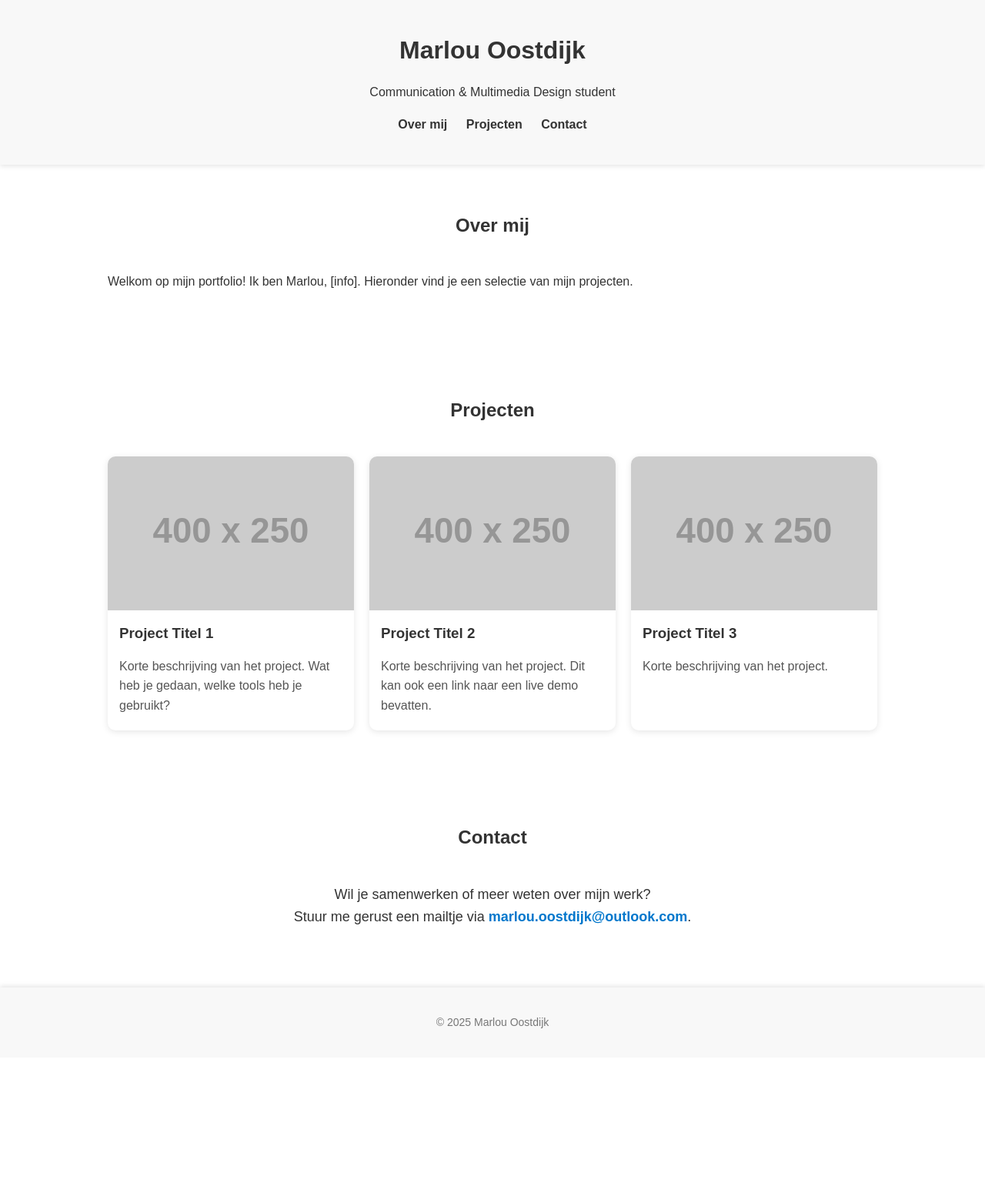
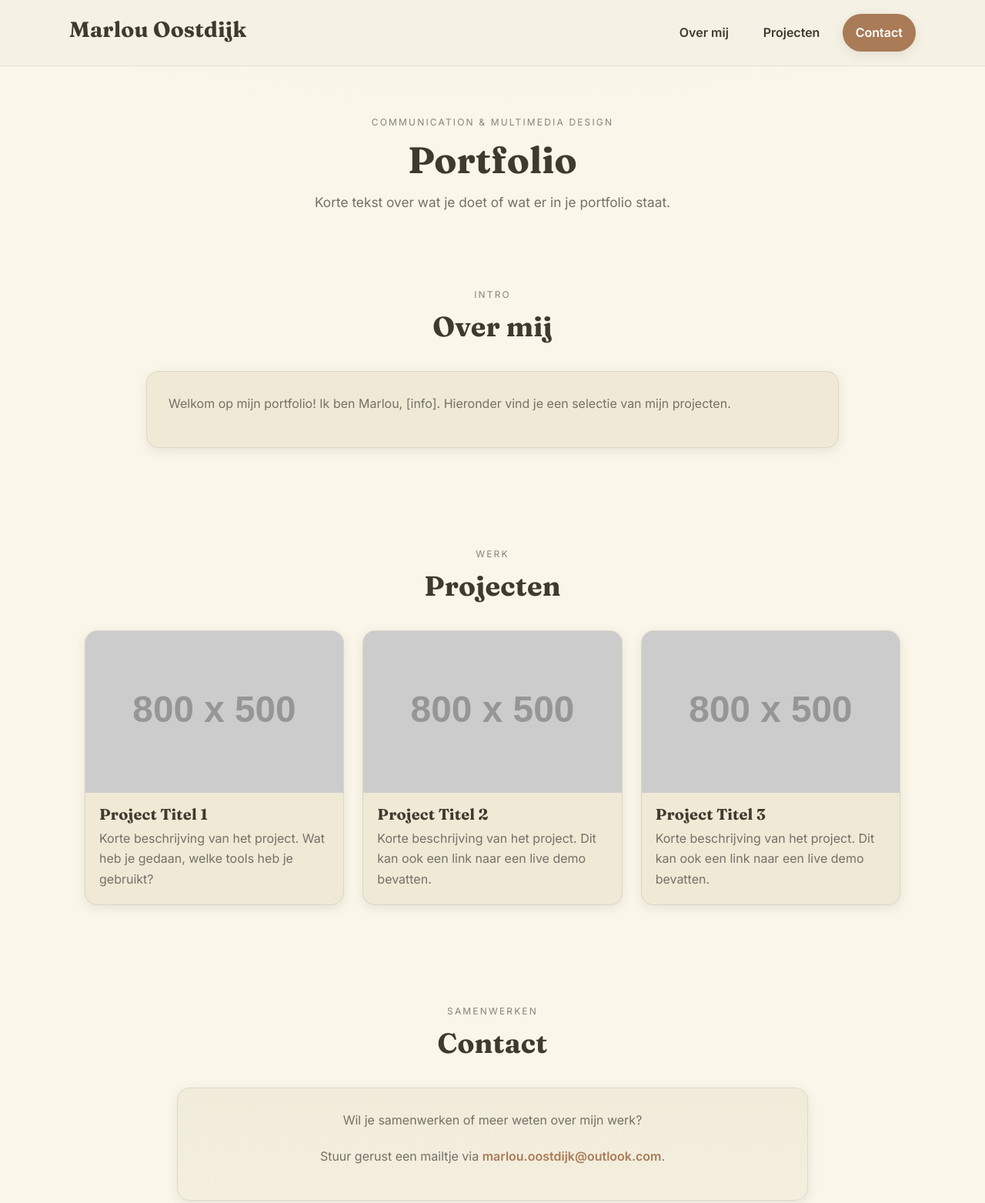
Before and after one commit to MarlouOostdijk/marlouoostdijk.github.io, a plain HTML site: page index.html in a window 1280 px wide. Shown: the top 1563 px of the page at 77% size. Before the commit the page ends 1374 px from the top, so only its background shows below. Drawn offline with Linux system fonts and the light colour scheme; placeholder pictures from the web are drawn by us.

Commit message:
Marlou Oostdijk - Portfolio [Version 2.0]

```diff
--- a/index.html
+++ b/index.html
@@ -4,59 +4,105 @@
   <meta charset="utf-8">
   <meta name="viewport" content="width=device-width, initial-scale=1.0">
   <title>Marlou Oostdijk - Portfolio</title>
+
+  <!-- Webfonts -->
+  <link rel="preconnect" href="https://fonts.gstatic.com" crossorigin>
+  <link href="https://fonts.googleapis.com/css2?family=Fraunces:opsz,wght@9..144,600;9..144,700&family=Inter:wght@400;500;600&display=swap" rel="stylesheet">
+
   <link rel="stylesheet" href="styles.css">
 </head>
 <body>
   <header>
+    <div class="container header-inner">
+      <div>
         <h1>Marlou Oostdijk</h1>
-        <p>Communication & Multimedia Design student</p>
+      </div>
       <nav>
         <a href="#about">Over mij</a>
         <a href="#projects">Projecten</a>
-            <a href="#contact">Contact</a>
+        <a class="btn" href="#contact">Contact</a>
       </nav>
+    </div>
   </header>
 
+  <main>
+    <section class="hero">
+      <div class="container center">
+        <div class="eyebrow">Communication & Multimedia Design</div>
+        <h2 class="hero-title">Portfolio</h2>
+        <p class="lead">Korte tekst over wat je doet of wat er in je portfolio staat.</p>
+      </div>
+    </section>
+
     <section id="about">
+      <div class="container">
+        <div class="section-head">
+          <div class="eyebrow">Intro</div>
           <h2>Over mij</h2>
-        <p>
-            Welkom op mijn portfolio! Ik ben Marlou, [info]. Hieronder vind je een selectie
-            van mijn projecten.
-        </p>
+        </div>
+        <div class="about-card">
+          <p>Welkom op mijn portfolio! Ik ben Marlou, [info]. Hieronder vind je een selectie van mijn projecten.</p>
+        </div>
+      </div>
     </section>
 
     <section id="projects">
+      <div class="container">
+        <div class="section-head">
+          <div class="eyebrow">Werk</div>
           <h2>Projecten</h2>
+        </div>
+
         <div class="projects-grid">
           <div class="project">
-                <img src="https://placehold.co/400x250" alt="Project 1">
+            <a class="project-link" href="project-template.html">
+              <img class="project-media" src="https://placehold.co/800x500" alt="Project 1">
+              <div class="project-body">
                 <h3>Project Titel 1</h3>
                 <p>Korte beschrijving van het project. Wat heb je gedaan, welke tools heb je gebruikt?</p>
               </div>
+            </a>
+          </div>
 
           <div class="project">
-                <img src="https://placehold.co/400x250" alt="Project 2">
+            <a class="project-link" href="project-template.html">
+              <img class="project-media" src="https://placehold.co/800x500" alt="Project 2">
+              <div class="project-body">
                 <h3>Project Titel 2</h3>
                 <p>Korte beschrijving van het project. Dit kan ook een link naar een live demo bevatten.</p>
               </div>
+            </a>
+          </div>
 
           <div class="project">
-                <img src="https://placehold.co/400x250" alt="Project 3">
+            <a class="project-link" href="project-template.html">
+              <img class="project-media" src="https://placehold.co/800x500" alt="Project 3">
+              <div class="project-body">
                 <h3>Project Titel 3</h3>
-                <p>Korte beschrijving van het project.</p>
+                <p>Korte beschrijving van het project. Dit kan ook een link naar een live demo bevatten.</p>
+              </div>
+            </a>
+          </div>
         </div>
       </div>
     </section>
 
     <section id="contact">
+      <div class="container">
+        <div class="section-head">
+          <div class="eyebrow">Samenwerken</div>
           <h2>Contact</h2>
-        <p>
-            Wil je samenwerken of meer weten over mijn werk?
-            <br>
-            Stuur me gerust een mailtje via
+        </div>
+        <div class="contact-card">
+          <p>Wil je samenwerken of meer weten over mijn werk?</p>
+          <p class="mt-20">
+            Stuur gerust een mailtje via
             <a href="mailto:marlou.oostdijk@outlook.com">marlou.oostdijk@outlook.com</a>.
           </p>
+        </div>
+      </div>
     </section>
+  </main>
 
   <footer>
     <p>&copy; 2025 Marlou Oostdijk</p>
--- a/styles.css
+++ b/styles.css
@@ -1,113 +1,216 @@
-/* Basisstijl */
-body {
-    font-family: Arial, sans-serif;
-    margin: 0;
-    line-height: 1.6;
-    color: #333;
-    background-color: #fff;
+/* Design tokens (frisser earthy palette) */
+:root{
+  --bg: #FAF6E9;        /* frisse cream (minder gelig) */
+  --surface: #EFE9D6;   /* koeler zand voor sections/cards */
+  --muted: #C2BBA3;     /* zachte neutrale border */
+  --ink: #3F3A2E;       /* donkerder, neutraler tekst */
+  --ink-soft: color-mix(in oklab, #3F3A2E, white 30%);
+  --primary: #A97B57;   /* warm accent, minder oranje */
+  --primary-ink: #FFFFFF;
+  --radius-lg: 16px;
+  --radius-sm: 10px;
+  --shadow-sm: 0 4px 14px rgba(63,58,46,0.10);
+  --shadow-md: 0 10px 30px rgba(63,58,46,0.12);
+  --container: 1100px;
+
+  /* Header/Footer tint */
+  --bar-bg: color-mix(in oklab, var(--surface), white 35%);
+  --bar-border: color-mix(in oklab, var(--muted), white 55%);
+  --bar-ink: var(--ink);
 }
 
-h1, h2, h3 {
-    margin-top: 0;
+/* Base */
+html { scroll-behavior: smooth; }
+*, *::before, *::after { box-sizing: border-box; }
+body{
+  margin: 0;
+  color: var(--ink);
+  background: var(--bg);
+  font-family: "Inter", system-ui, -apple-system, Segoe UI, Roboto, "Helvetica Neue", Arial, "Noto Sans", "Apple Color Emoji", "Segoe UI Emoji", "Segoe UI Symbol", "Noto Color Emoji";
+  line-height: 1.65;
+  font-size: 16px;
+  -webkit-font-smoothing: antialiased;
+  -moz-osx-font-smoothing: grayscale;
+}
+h1, h2, h3{
+  margin: 0 0 .5rem 0;
+  line-height: 1.2;
+  font-family: "Fraunces", ui-serif, Georgia, "Times New Roman", serif;
+  letter-spacing: .2px;
+}
+p{ margin: 0 0 1rem 0; color: var(--ink-soft); }
+
+.container{
+  max-width: var(--container);
+  padding: 0 20px;
+  margin: 0 auto;
 }
 
 /* Header */
-header {
-    text-align: center;
-    padding: 40px 20px;
-    background: #f8f8f8;
-    box-shadow: 0 2px 6px rgba(0,0,0,0.1);
+header{
+  position: sticky;
+  top: 0;
+  z-index: 50;
+  background: var(--bar-bg);
+  backdrop-filter: blur(6px);
+  box-shadow: 0 1px 0 var(--bar-border);
+  color: var(--bar-ink);
+}
+.header-inner{
+  display: grid;
+  grid-template-columns: 1fr auto;
+  align-items: center;
+  gap: 16px;
+  padding: 18px 0;
+}
+header h1{ font-size: clamp(22px, 2.2vw, 28px); }
+nav{ display: flex; gap: 14px; align-items: center; }
+nav a{
+  color: var(--ink);
+  text-decoration: none;
+  font-weight: 600;
+  padding: .55rem .9rem;
+  border-radius: 999px;
+  border: 1px solid transparent;
+  transition: background .25s ease, color .25s ease, border-color .25s ease;
+}
+nav a:hover{
+  background: color-mix(in oklab, var(--muted), white 68%);
+  border-color: color-mix(in oklab, var(--muted), white 50%);
+}
+.btn{
+  background: var(--primary);
+  color: var(--primary-ink);
+  border-radius: 999px;
+  padding: .65rem 1rem;
+  text-decoration: none;
+  font-weight: 600;
+  box-shadow: var(--shadow-sm);
+  transition: transform .15s ease, box-shadow .2s ease, background .2s ease;
+}
+.btn:hover{ transform: translateY(-1px); box-shadow: var(--shadow-md); }
+.btn:active{ transform: translateY(0); }
+
+/* Hero */
+.hero{
+  padding: 64px 0 32px 0;
+  background:
+    radial-gradient(1200px 400px at 50% -200px, color-mix(in oklab, var(--surface), white 30%), transparent 65%);
+  text-align: center;
+}
+.hero-title{ font-size: clamp(30px, 5vw, 48px); margin-bottom: 8px; }
+.lead{ max-width: 760px; margin: 12px auto 0 auto; font-size: clamp(16px, 1.35vw, 18px); }
+
+/* Sections */
+section{ padding: 64px 0; }
+.section-head{ text-align: center; margin-bottom: 36px; }
+section h2{ font-size: clamp(28px, 3vw, 36px); }
+.eyebrow{
+  font-size: 12px;
+  text-transform: uppercase;
+  letter-spacing: .18em;
+  color: color-mix(in oklab, var(--ink), white 40%);
+  margin-bottom: 10px;
 }
 
-header h1 {
-    margin-bottom: 5px;
+/* About card */
+.about-card{
+  background: var(--surface);
+  border-radius: var(--radius-lg);
+  box-shadow: var(--shadow-sm);
+  padding: 28px;
+  max-width: 900px;
+  margin: 0 auto;
+  border: 1px solid color-mix(in oklab, var(--muted), white 40%);
 }
 
-header nav {
-    margin-top: 15px;
+/* Projects */
+.projects-grid{
+  display: grid;
+  grid-template-columns: repeat(auto-fit, minmax(280px, 1fr));
+  gap: 24px;
+}
+.project{ border-radius: var(--radius-lg); }
+.project-link{
+  display: block;
+  height: 100%;
+  background: var(--surface);
+  border-radius: var(--radius-lg);
+  overflow: hidden;
+  text-decoration: none;
+  color: var(--ink);
+  box-shadow: var(--shadow-sm);
+  border: 1px solid color-mix(in oklab, var(--muted), white 40%);
+  transition: transform .25s ease, box-shadow .25s ease, border-color .25s ease;
+}
+.project-link:hover{
+  transform: translateY(-6px);
+  box-shadow: var(--shadow-md);
+  border-color: color-mix(in oklab, var(--muted), black 5%);
+}
+.project-link:focus{
+  outline: none;
+  box-shadow:
+    0 0 0 3px color-mix(in oklab, var(--primary), white 35%),
+    var(--shadow-md);
+  transform: translateY(-6px);
+}
+.project-media{
+  aspect-ratio: 16/10;
+  width: 100%;
+  object-fit: cover;
+  display: block;
+}
+.project-body{ padding: 16px 18px 20px 18px; }
+.project-body h3{ font-size: 20px; margin: 0 0 6px 0; }
+.project-body p{ margin: 0; color: var(--ink-soft); }
+
+/* Contact */
+.contact-card{
+  background: linear-gradient(
+    180deg,
+    color-mix(in oklab, var(--surface), white 10%) 0%,
+    color-mix(in oklab, var(--surface), var(--bg) 40%) 100%
+  );
+  border: 1px solid color-mix(in oklab, var(--muted), white 45%);
+  border-radius: var(--radius-lg);
+  box-shadow: var(--shadow-sm);
+  padding: 28px;
+  text-align: center;
+  max-width: 820px;
+  margin: 0 auto;
+}
+.contact-card a{
+  color: var(--primary);
+  text-decoration: none;
+  font-weight: 600;
+}
+.contact-card a:hover{ text-decoration: underline; }
+
+/* Footer — exact zelfde look als header */
+footer{
+  background: var(--bar-bg);
+  color: var(--bar-ink);
+  text-align: center;
+  padding: 22px 16px;
+  font-size: 14px;
+  box-shadow: 0 -1px 0 var(--bar-border);
 }
 
-header nav a {
-    margin: 0 10px;
-    text-decoration: none;
-    color: #333;
-    font-weight: bold;
-    transition: color 0.3s ease;
+/* Utilities */
+.center{ text-align: center; }
+.mt-20{ margin-top: 20px; }
+.mt-28{ margin-top: 28px; }
+.mt-40{ margin-top: 40px; }
+
+/* Motion preference */
+@media (prefers-reduced-motion: reduce){
+  *{ transition: none !important; }
 }
 
-header nav a:hover {
-    color: #0077cc;
+/* Alternatieve nog neutralere preset (optioneel):
+:root{
+  --bg:#FCFAF4; --surface:#F1EDDF; --muted:#C9C3B1;
+  --ink:#37342B; --primary:#9F7556;
 }
-
-/* Secties */
-section {
-    padding: 60px 20px;
-    max-width: 1000px;
-    margin: auto;
-}
-
-section h2 {
-    text-align: center;
-    margin-bottom: 40px;
-}
-
-/* Projecten grid */
-.projects-grid {
-    display: grid;
-    grid-template-columns: repeat(auto-fit, minmax(280px, 1fr));
-    gap: 20px;
-}
-
-.project {
-    background: #fff;
-    border-radius: 10px;
-    overflow: hidden;
-    box-shadow: 0 2px 8px rgba(0,0,0,0.1);
-    transition: transform 0.3s ease, box-shadow 0.3s ease;
-    padding-bottom: 20px;
-}
-
-.project img {
-    width: 100%;
-    display: block;
-}
-
-.project h3 {
-    margin: 15px;
-}
-
-.project p {
-    margin: 0 15px;
-    color: #555;
-}
-
-.project:hover {
-    transform: translateY(-5px);
-    box-shadow: 0 6px 16px rgba(0,0,0,0.15);
-}
-
-/* Contact */
-#contact p {
-    text-align: center;
-    font-size: 18px;
-}
-
-#contact a {
-    color: #0077cc;
-    text-decoration: none;
-    font-weight: bold;
-}
-
-#contact a:hover {
-    text-decoration: underline;
-}
-
-/* Footer */
-footer {
-    text-align: center;
-    padding: 20px;
-    background: #f8f8f8;
-    color: #777;
-    font-size: 14px;
-    box-shadow: 0 -2px 6px rgba(0,0,0,0.1);
-}
+*/
```
Also changed, not shown: project-template.html (added, +107 -0 lines), project.css (added, +129 -0 lines). Lines whose indentation alone changed are shown as unchanged.
